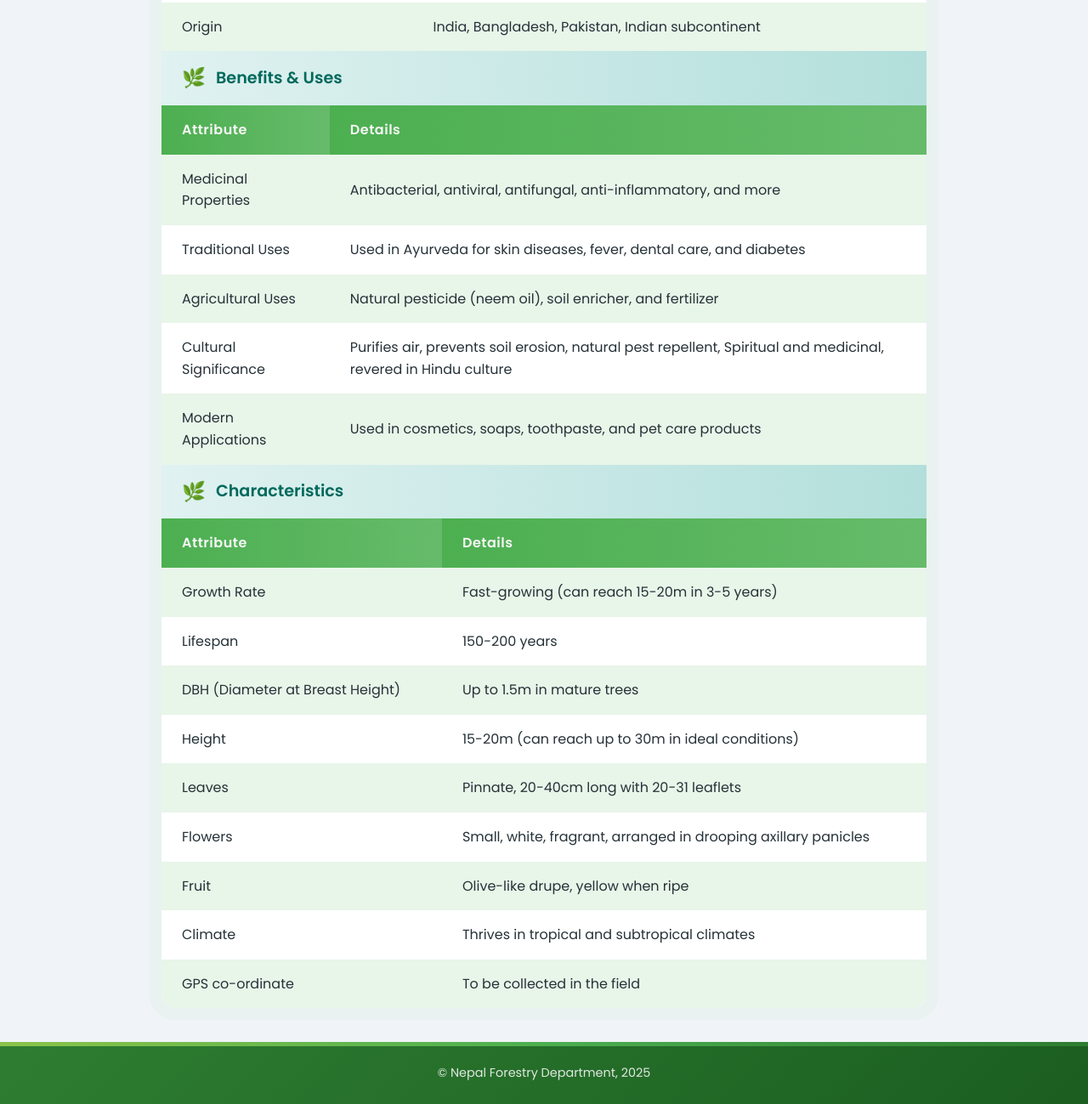
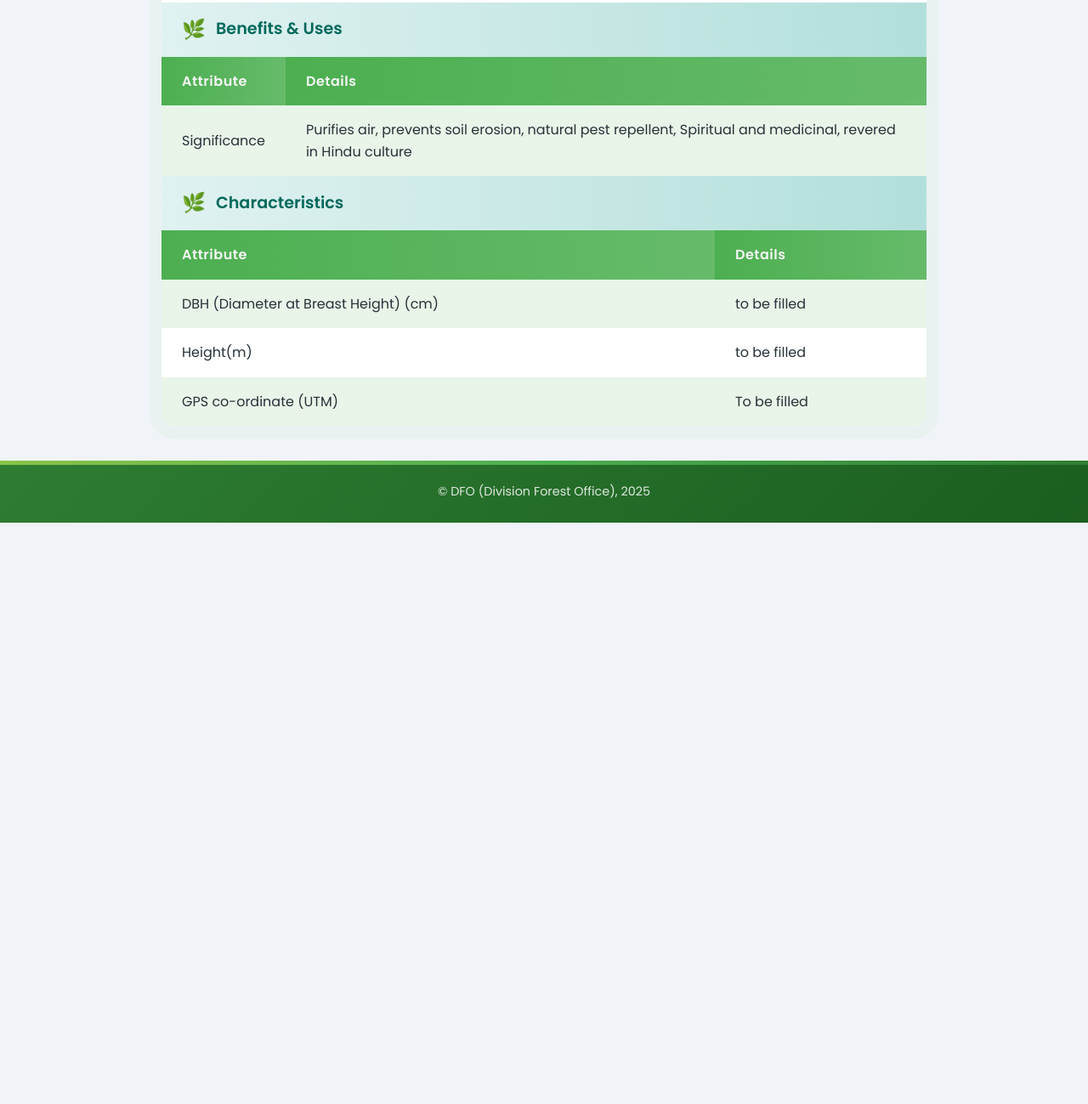
Before and after one commit to Sh4shank-Ghimire/Test, a plain HTML site: page index.html in a window 1280 px wide. Shown: the part 913-2212 px from the top of the page at 85% size. After the commit the page ends 1528 px from the top, so only its background shows below. Drawn offline with nearby package versions, Linux system fonts and the light colour scheme.

Commit message:
changes from msg

```diff
--- a/index.html
+++ b/index.html
@@ -255,36 +255,25 @@
             <tr><td>Local Name (Nepali)</td><td>निमको रुख (Nimko Rukh)</td></tr>
             <tr><td>Botanical Name</td><td><i>Azadirachta indica</i></td></tr>
             <tr><td>Family</td><td>Mahogany family (Meliaceae)</td></tr>
-            <tr><td>Origin</td><td>India, Bangladesh, Pakistan, Indian subcontinent</td></tr>
         </table>
 
         <div class="section-title">Benefits & Uses</div>
         <table>
             <tr><th>Attribute</th><th>Details</th></tr>
-            <tr><td>Medicinal Properties</td><td>Antibacterial, antiviral, antifungal, anti-inflammatory, and more</td></tr>
-            <tr><td>Traditional Uses</td><td>Used in Ayurveda for skin diseases, fever, dental care, and diabetes</td></tr>
-            <tr><td>Agricultural Uses</td><td>Natural pesticide (neem oil), soil enricher, and fertilizer</td></tr>
-            <tr><td>Cultural Significance</td><td>Purifies air, prevents soil erosion, natural pest repellent, Spiritual and medicinal, revered in Hindu culture</td></tr>
-            <tr><td>Modern Applications</td><td>Used in cosmetics, soaps, toothpaste, and pet care products</td></tr>
+            <tr><td>Significance</td><td>Purifies air, prevents soil erosion, natural pest repellent, Spiritual and medicinal, revered in Hindu culture</td></tr>
         </table>
 
         <div class="section-title">Characteristics</div>
         <table>
             <tr><th>Attribute</th><th>Details</th></tr>
-            <tr><td>Growth Rate</td><td>Fast-growing (can reach 15-20m in 3-5 years)</td></tr>
-            <tr><td>Lifespan</td><td>150-200 years</td></tr>
-            <tr><td>DBH (Diameter at Breast Height)</td><td>Up to 1.5m in mature trees</td></tr>
-            <tr><td>Height</td><td>15-20m (can reach up to 30m in ideal conditions)</td></tr>
-            <tr><td>Leaves</td><td>Pinnate, 20-40cm long with 20-31 leaflets</td></tr>
-            <tr><td>Flowers</td><td>Small, white, fragrant, arranged in drooping axillary panicles</td></tr>
-            <tr><td>Fruit</td><td>Olive-like drupe, yellow when ripe</td></tr>
-            <tr><td>Climate</td><td>Thrives in tropical and subtropical climates</td></tr>
-            <tr><td>GPS co-ordinate</td><td>To be collected in the field</td></tr>
+            <tr><td>DBH (Diameter at Breast Height) (cm)</td><td>to be filled</td></tr>
+            <tr><td>Height(m)</td><td>to be filled</td></tr>
+            <tr><td>GPS co-ordinate (UTM)</td><td>To be filled</td></tr>
         </table>
     </div>
 
     <footer class="animate__animated animate__fadeIn">
-        <p>&copy; Nepal Forestry Department, 2025</p>
+        <p>&copy; DFO (Division Forest Office), 2025</p>
     </footer>
 
 </body>
```
